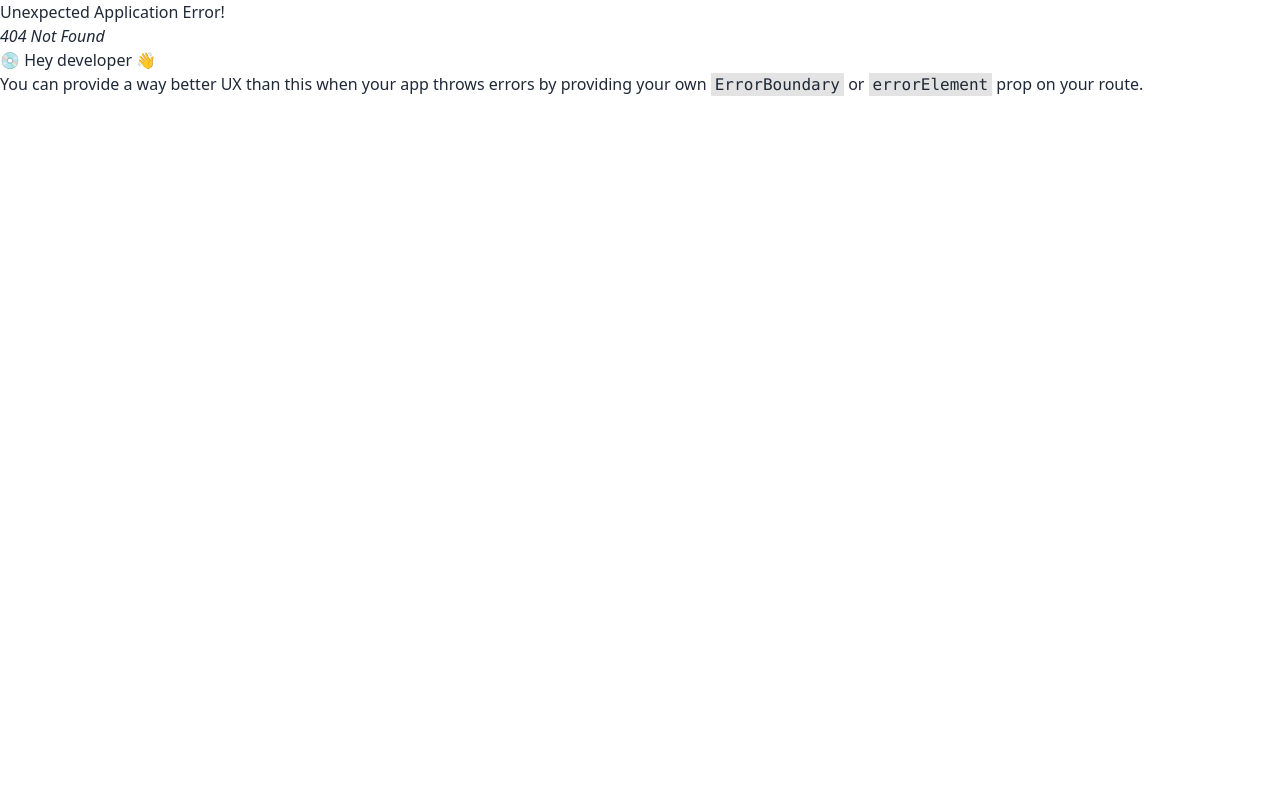
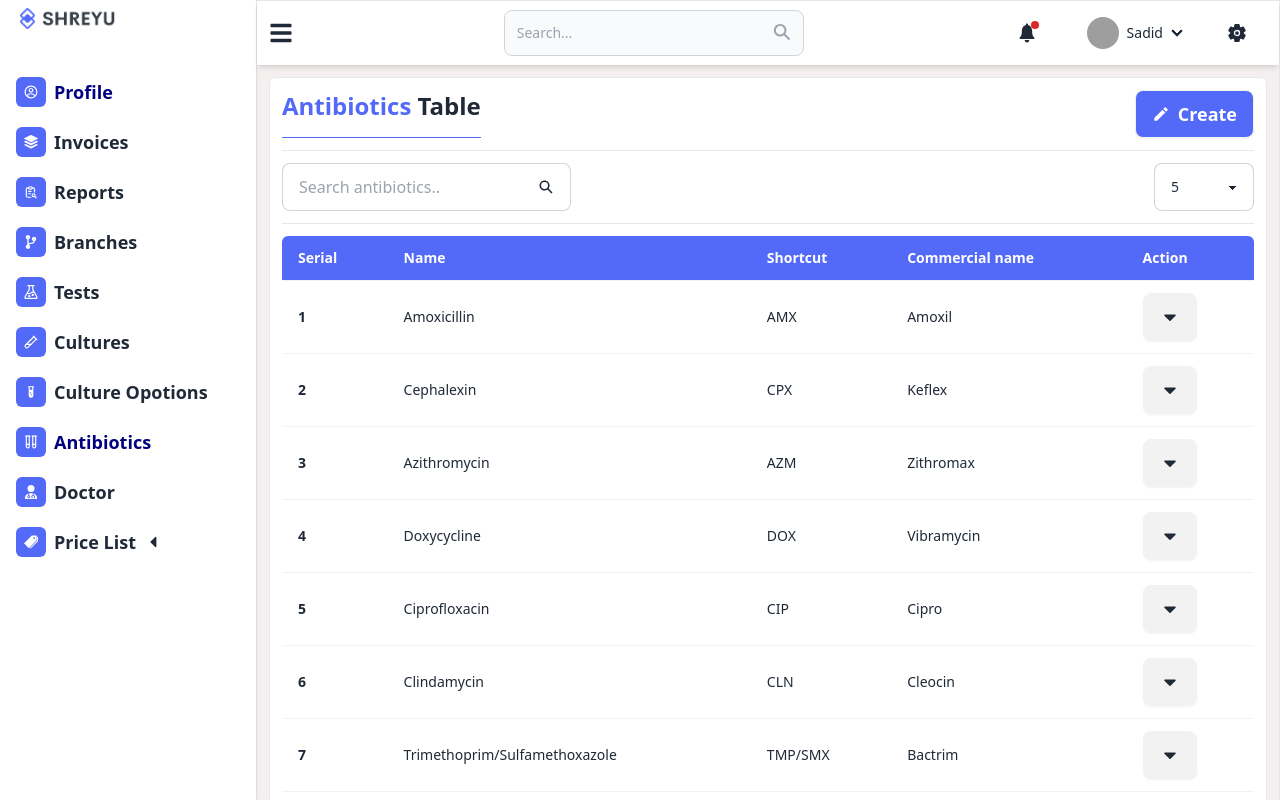
Before and after one commit to sadid56/-recruiter_internship_task, a React (Vite) app: page /dashboard/antibiotics in a window 1280 px wide. Before the commit this address had no page. Shown: the top 800 px of the page. Built offline with nearby package versions, Linux system fonts and the light colour scheme; grey boxes are pictures that could not be loaded.

Commit message:
added a antibiotics page design

```diff
--- /dev/null
+++ b/public/antibiotics.json
@@ -0,0 +1,62 @@
+[
+    {
+        "id": 1,
+        "name": "Amoxicillin",
+        "shortcut": "AMX",
+        "commercial_name": "Amoxil"
+    },
+    {
+        "id": 2,
+        "name": "Cephalexin",
+        "shortcut": "CPX",
+        "commercial_name": "Keflex"
+    },
+    {
+        "id": 3,
+        "name": "Azithromycin",
+        "shortcut": "AZM",
+        "commercial_name": "Zithromax"
+    },
+    {
+        "id": 4,
+        "name": "Doxycycline",
+        "shortcut": "DOX",
+        "commercial_name": "Vibramycin"
+    },
+    {
+        "id": 5,
+        "name": "Ciprofloxacin",
+        "shortcut": "CIP",
+        "commercial_name": "Cipro"
+    },
+    {
+        "id": 6,
+        "name": "Clindamycin",
+        "shortcut": "CLN",
+        "commercial_name": "Cleocin"
+    },
+    {
+        "id": 7,
+        "name": "Trimethoprim/Sulfamethoxazole",
+        "shortcut": "TMP/SMX",
+        "commercial_name": "Bactrim"
+    },
+    {
+        "id": 8,
+        "name": "Metronidazole",
+        "shortcut": "MTZ",
+        "commercial_name": "Flagyl"
+    },
+    {
+        "id": 9,
+        "name": "Penicillin",
+        "shortcut": "PEN",
+        "commercial_name": "Benzylpenicillin"
+    },
+    {
+        "id": 10,
+        "name": "Vancomycin",
+        "shortcut": "VAN",
+        "commercial_name": "Vancocin"
+    }
+]
--- /dev/null
+++ b/src/Components/CreateAntibiotics/CreateAntibiotics.jsx
@@ -0,0 +1,35 @@
+import { MdArrowBack } from "react-icons/md";
+import { useNavigate } from "react-router-dom";
+import Input from "../Input/Input";
+import { MdOutlineShortcut , MdDriveFileRenameOutline} from "react-icons/md";
+
+const CreateAntibiotics = () => {
+    const navigate = useNavigate();
+    return (
+        <div className="mx-3">
+             <div className=" mt-4 shadow-md rounded-md">
+        <div className="text-xl flex items-center gap-3 font-medium w-full bg-primary text-white px-4 py-2 rounded-t-md">
+          <button onClick={() => navigate(-1)} className="text-2xl">
+            <MdArrowBack />
+          </button>{" "}
+          <span>Create Antibiotics</span>
+        </div>
+        <div className="p-5">
+          <form className="space-y-5 mt-6">
+            <div className="grid grid-cols-2 gap-4">
+              <Input icon={MdDriveFileRenameOutline} label={"Name"} type={"text"} />
+              <Input icon={MdOutlineShortcut} label={"Shortcut"} type={"text"} />
+              <Input icon={MdDriveFileRenameOutline} label={"Commercial name"} type={"text"} />
+
+            </div>
+            <button className="btn bg-primary text-white hover:bg-blue-900">
+              Create
+            </button>
+          </form>
+        </div>
+      </div>
+        </div>
+    );
+};
+
+export default CreateAntibiotics;
--- /dev/null
+++ b/src/Components/UpdateAntibiotic/UpdateAntibiotic.jsx
@@ -0,0 +1,53 @@
+
+import { useLoaderData, useNavigate } from "react-router-dom";
+import Input from "../Input/Input";
+import { MdArrowBack } from "react-icons/md";
+import { MdOutlineShortcut , MdDriveFileRenameOutline} from "react-icons/md";
+
+const UpdateAntibiotic = () => {
+    const antibiotic = useLoaderData();
+    const { name, shortcut, commercial_name } = antibiotic;
+  const navigate = useNavigate();
+  const antibioticData = [
+    { label: "Name:", value: name },
+    { label: "Shortcut:", value: shortcut },
+    { label: "Commrcial Name:", value: commercial_name }
+  ];
+    return (
+        <div className="mx-5">
+        {/*  details */}
+      <ul className="shadow-md p-4 w-full mt-5 space-y-1 rounded-md">
+        {antibioticData.map((item, index) => (
+          <li key={index} className="text-[18px] font-medium text-gray-600">
+            <span className="text-primary">{item.label}</span> {item.value}
+          </li>
+        ))}
+      </ul>
+
+        {/* update form */}
+      <div className=" mt-4 shadow-md rounded-md">
+        <div className="text-xl flex items-center gap-3 font-medium w-full bg-primary text-white px-4 py-2 rounded-t-md">
+          <button onClick={() => navigate(-1)} className="text-2xl">
+            <MdArrowBack />
+          </button>{" "}
+          <span>Update Antibiotic</span>
+        </div>
+        <div className="p-5">
+        <form className="space-y-5 mt-6">
+            <div className="grid grid-cols-2 gap-4">
+              <Input icon={MdDriveFileRenameOutline} label={"Name"} type={"text"} />
+              <Input icon={MdOutlineShortcut} label={"Shortcut"} type={"text"} />
+              <Input icon={MdDriveFileRenameOutline} label={"Commercial name"} type={"text"} />
+
+            </div>
+            <button className="btn bg-primary text-white hover:bg-blue-900">
+              Save
+            </button>
+          </form>
+        </div>
+      </div>
+    </div>
+    );
+};
+
+export default UpdateAntibiotic;
--- a/src/Routers/Router.jsx
+++ b/src/Routers/Router.jsx
@@ -21,32 +21,34 @@ import EditCulture from "../Components/EditCulture/EditCulture";
 import CultureOptions from "../pages/Dashboard/CultureOptions/CultureOptions";
 import CreateCultureOptoin from "../Components/CreateCultureOption/CreateCultureOptoin";
 import UpdateCultureOption from "../Components/UpdateCultureOption/UpdateCultureOption";
-
+import Antibiotics from "../pages/Dashboard/Antibiotics/Antibiotics";
+import CreateAntibiotics from "../Components/CreateAntibiotics/CreateAntibiotics";
+import UpdateAntibiotic from "../Components/UpdateAntibiotic/UpdateAntibiotic";
 
 const Router = createBrowserRouter([
   {
-        path:'/',
-        element:<LoginPage/>
+    path: "/",
+    element: <LoginPage />,
   },
   {
-        path:'/dashboard',
-        element:<DashboardLayout/>,
+    path: "/dashboard",
+    element: <DashboardLayout />,
     children: [
       {
-                path:'/dashboard',
-                element:<Profile/>
+        path: "/dashboard",
+        element: <Profile />,
       },
       {
-                path:'/dashboard/invoices',
-                element:<Invoices/>
+        path: "/dashboard/invoices",
+        element: <Invoices />,
       },
       {
-                path:"/dashboard/reports",
-                element: <Reports/>
+        path: "/dashboard/reports",
+        element: <Reports />,
       },
       {
-                path:"/dashboard/edit-profile",
-                element:<EditeProfile/>
+        path: "/dashboard/edit-profile",
+        element: <EditeProfile />,
       },
       {
         path: "/dashboard/invoice-edit/:id",
@@ -54,149 +56,183 @@ const Router = createBrowserRouter([
         loader: ({ params }) => {
           // Fetch the JSON data
           return fetch(`/invoices.json`)
-                    .then(response => response.json())
-                    .then(data => {
+            .then((response) => response.json())
+            .then((data) => {
               // Find the invoice with the provided ID
-                      const invoice = data.find(invoice => invoice.id === params.id);
+              const invoice = data.find((invoice) => invoice.id === params.id);
               return invoice;
             })
-                    .catch(error => {
-                      console.error('Error fetching invoice:', error);
+            .catch((error) => {
+              console.error("Error fetching invoice:", error);
               return null;
             });
-                }
+        },
       },
       {
-                path:"/dashboard/create-invoice",
-                element:<CreateInvoices/>
+        path: "/dashboard/create-invoice",
+        element: <CreateInvoices />,
       },
       {
-                path:"/dashboard/edit-report/:name",
-                element: <EditeReports/>,
+        path: "/dashboard/edit-report/:name",
+        element: <EditeReports />,
         loader: ({ params }) => {
           // Fetch the JSON data
           return fetch(`/reports.json`)
-                      .then(response => response.json())
-                      .then(data => {
+            .then((response) => response.json())
+            .then((data) => {
               // Find the invoice with the provided ID
-                        const reports = data.find(reports => reports.client_name === params.name);
+              const reports = data.find(
+                (reports) => reports.client_name === params.name
+              );
               return reports;
             })
-                      .catch(error => {
-                        console.error('Error fetching reports:', error);
+            .catch((error) => {
+              console.error("Error fetching reports:", error);
               return null;
             });
-                  }
+        },
       },
       {
-                path:"/dashboard/create-report",
-                element:<CreateReport/>
+        path: "/dashboard/create-report",
+        element: <CreateReport />,
       },
       {
-                path:"/dashboard/branches",
-                element: <Branches/>
+        path: "/dashboard/branches",
+        element: <Branches />,
       },
       {
-                path:"/dashboard/create-branch",
-                element: <CreateBranch/>
+        path: "/dashboard/create-branch",
+        element: <CreateBranch />,
       },
       {
         path: "/dashboard/edit-branch/:country",
-                element: <EditBranch/>,
+        element: <EditBranch />,
         loader: ({ params }) => {
           // Fetch the JSON data
           return fetch(`/branches.json`)
-                    .then(response => response.json())
-                    .then(data => {
-                      const country = data.find(country => country.country === params.country);
+            .then((response) => response.json())
+            .then((data) => {
+              const country = data.find(
+                (country) => country.country === params.country
+              );
               return country;
             })
-                    .catch(error => {
-                      console.error('Error fetching country:', error);
+            .catch((error) => {
+              console.error("Error fetching country:", error);
               return null;
             });
-                }
-
+        },
       },
       {
-                path:"/dashboard/tests",
-                element: <Tests/>
+        path: "/dashboard/tests",
+        element: <Tests />,
       },
       {
-                path:"/dashboard/create-test",
-                element:<CreateTest/>
+        path: "/dashboard/create-test",
+        element: <CreateTest />,
       },
       {
-                path:"/dashboard/edit-test/:test_name",
-                element: <UpdateTest/>,
+        path: "/dashboard/edit-test/:test_name",
+        element: <UpdateTest />,
         loader: ({ params }) => {
           // Fetch the JSON data
           return fetch(`/tests.json`)
-                      .then(response => response.json())
-                      .then(data => {
-                        const tests = data.find(tests => tests.test_name === params.test_name);
+            .then((response) => response.json())
+            .then((data) => {
+              const tests = data.find(
+                (tests) => tests.test_name === params.test_name
+              );
               return tests;
             })
-                      .catch(error => {
-                        console.error('Error fetching tests:', error);
+            .catch((error) => {
+              console.error("Error fetching tests:", error);
               return null;
             });
-                  }
-              }
-              ,
-              {
-                path:"/dashboard/cultures",
-                element: <Cultures/>
+        },
       },
       {
-                path:"/dashboard/create-culture",
-                element:<CreateCulture/>
+        path: "/dashboard/cultures",
+        element: <Cultures />,
       },
       {
-                path:"/dashboard/edit-culture/:name",
-                element: <EditCulture/>,
+        path: "/dashboard/create-culture",
+        element: <CreateCulture />,
+      },
+      {
+        path: "/dashboard/edit-culture/:name",
+        element: <EditCulture />,
         loader: ({ params }) => {
           // Fetch the JSON data
           return fetch(`/cultures.json`)
-                      .then(response => response.json())
-                      .then(data => {
-                        const culture = data.find(culture => culture.name === params.name);
+            .then((response) => response.json())
+            .then((data) => {
+              const culture = data.find(
+                (culture) => culture.name === params.name
+              );
               return culture;
             })
-                      .catch(error => {
-                        console.error('Error fetching culture:', error);
+            .catch((error) => {
+              console.error("Error fetching culture:", error);
               return null;
             });
-                  }
+        },
       },
       {
-                path:"/dashboard/culture-options",
-                element:<CultureOptions/>
+        path: "/dashboard/culture-options",
+        element: <CultureOptions />,
       },
       {
-                path:'/dashboard/create-culture-option',
-                element:<CreateCultureOptoin/>
+        path: "/dashboard/create-culture-option",
+        element: <CreateCultureOptoin />,
       },
       {
-                path:"/dashboard/edit-culture-option/:name",
-                element: <UpdateCultureOption/>,
+        path: "/dashboard/edit-culture-option/:name",
+        element: <UpdateCultureOption />,
         loader: ({ params }) => {
           // Fetch the JSON data
           return fetch(`/culture-option.json`)
-                      .then(response => response.json())
-                      .then(data => {
-                        const culture = data.find(culture => culture.name === params.name);
+            .then((response) => response.json())
+            .then((data) => {
+              const culture = data.find(
+                (culture) => culture.name === params.name
+              );
               return culture;
             })
-                      .catch(error => {
-                        console.error('Error fetching culture:', error);
+            .catch((error) => {
+              console.error("Error fetching culture:", error);
               return null;
             });
-                  }
-              }
-
-        ]
-    }
-])
+        },
+      },
+      {
+        path: "/dashboard/antibiotics",
+        element: <Antibiotics />,
+      },
+      {
+        path: "/dashboard/create-antibiotic",
+        element: <CreateAntibiotics />,
+      },
+      {
+        path: "/dashboard/edit-antibiotic/:shortcut",
+        element: <UpdateAntibiotic />,
+        loader: ({ params }) => {
+          // Fetch the JSON data
+          return fetch(`/antibiotics.json`)
+            .then((response) => response.json())
+            .then((data) => {
+              const antibiotic = data.find(
+                (antibiotic) => antibiotic.shortcut === params.shortcut
+              );
+              return antibiotic;
+            })
+            .catch((error) => {
+              console.error("Error fetching antibiotic:", error);
+              return null;
+            });
+        },
+      },
+    ],
+  },
+]);
 
 export default Router;
--- /dev/null
+++ b/src/pages/Dashboard/Antibiotics/Antibiotic.jsx
@@ -0,0 +1,56 @@
+/* eslint-disable react/prop-types */
+import { useEffect, useRef, useState } from "react";
+import { FaCaretDown, FaCaretUp } from "react-icons/fa";
+import { Link } from "react-router-dom";
+
+
+const Antibiotic = ({antibiotic, i}) => {
+    const { name, shortcut, commercial_name } = antibiotic;
+    const [isToggle, setIsToggle] = useState(false);
+    const dropdownRef = useRef(null);
+
+    useEffect(() => {
+      const handleClickOutside = (event) => {
+        if (dropdownRef.current && !dropdownRef.current.contains(event.target)) {
+          setIsToggle(false);
+        }
+      };
+      window.addEventListener("click", handleClickOutside);
+      return () => {
+        window.removeEventListener("click", handleClickOutside);
+      };
+    }, []);
+    return (
+        <tr>
+      <th>{i + 1}</th>
+      <td>{name}</td>
+      <td>{shortcut}</td>
+      <td>{commercial_name}</td>
+      <td>
+        <div ref={dropdownRef} className="dropdown dropdown-end">
+          <button
+            onClick={() => setIsToggle(!isToggle)}
+            tabIndex={0}
+            role="button"
+            className="btn text-xl">
+            {isToggle ? <FaCaretUp /> : <FaCaretDown />}
+          </button>
+          {isToggle && (
+            <ul
+              tabIndex={0}
+              className="dropdown-content z-[1] menu p-2 shadow-lg bg-base-100 border w-52 ">
+              <li>
+                <a>Delete</a>
+              </li>
+              <li>
+                <Link to={`/dashboard/edit-antibiotic/${shortcut}`}>Edit</Link>
+              </li>
+            </ul>
+          )}
+        </div>
+      </td>
+    </tr>
+    );
+};
+
+export default Antibiotic;
--- a/src/pages/Dashboard/Antibiotics/Antibiotics.jsx
+++ b/src/pages/Dashboard/Antibiotics/Antibiotics.jsx
@@ -1,10 +1,68 @@
-
+import { IoSearchSharp } from "react-icons/io5";
+import Antibiotic from "./Antibiotic";
+import { IoMdCreate } from "react-icons/io";
+import { Link } from "react-router-dom";
+import fakeData from "../../../../public/antibiotics.json"
 
 const Antibiotics = () => {
     return (
-        <div>
-            Antibiotics
+        <section className="mx-3 mt-3 border rounded-md p-3 bg-white">
+      {/* table header */}
+      <div className="flex w-f justify-between">
+        <h2 className="text-2xl font-semibold border-b border-primary">
+          <span className="text-primary">Antibiotics</span> Table
+        </h2>
+        <Link to={"/dashboard/create-antibiotic"} className="btn bg-primary hover:bg-blue-800 text-white text-[18px]">
+          <IoMdCreate />
+          Create
+        </Link>
+      </div>
+      <hr className="my-3" />
+      {/* search & page count */}
+      <div className="flex w-full justify-between items-center">
+        <label className="input input-bordered flex items-center gap-2 max-w-xs">
+          <input type="text" className="grow" placeholder="Search antibiotics.." />
+          <IoSearchSharp />
+        </label>
+        <select className="select select-bordered w-full max-w-[100px]">
+          <option selected>5</option>
+          <option>10</option>
+          <option>20</option>
+        </select>
+      </div>
+      <hr className="my-3 " />
+      <div className="overflow-x-auto  rounded-md">
+        <table className="table ">
+          <thead className="bg-primary py-4 rounded-md">
+            <tr className="text-white text-sm">
+              <th>Serial</th>
+              <th>Name</th>
+              <th>Shortcut</th>
+              <th>Commercial name</th>
+              <th>Action</th>
+            </tr>
+          </thead>
+          <tbody>
+            {fakeData.map((antibiotic, i) => (
+              <Antibiotic key={i} i={i} antibiotic={antibiotic} />
+            ))}
+          </tbody>
+        </table>
+
+        {/* pagination */}
+        <div className="w-ful flex justify-center">
+        <div className="join border rounded-none my-5">
+          <button className="join-item btn">«</button>
+          <button className="join-item btn bg-primary text-white rounded-md">
+            1
+          </button>
+          <button className="join-item btn">2</button>
+          <button className="join-item btn">3</button>
+          <button className="join-item btn">»</button>
         </div>
+        </div>
+      </div>
+    </section>
     );
 };
 
```
Lines whose indentation alone changed are shown as unchanged.
